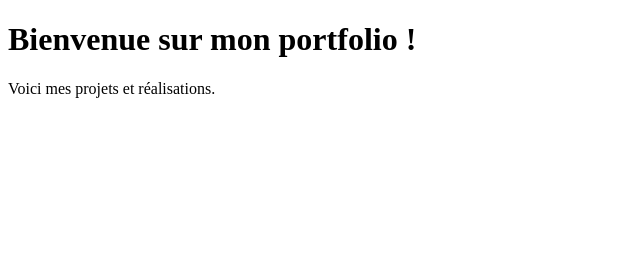
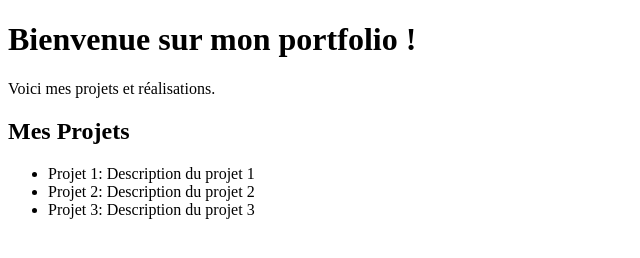
Before and after one commit to hamza-ourziki25/monpotfolio, a plain HTML site: page index.html in a window 1280 px wide. Shown: the whole page, without its empty margins (0-640 px from the left). Drawn offline with Linux system fonts and the light colour scheme.

Commit message:
ajout des ligne en index.html

```diff
--- a/index.html
+++ b/index.html
@@ -6,5 +6,11 @@
 <body>
     <h1>Bienvenue sur mon portfolio ! </h1>
     <p>Voici mes projets et réalisations.</p>
+        <h2>Mes Projets</h2>
+    <ul>
+        <li>Projet 1: Description du projet 1</li>
+        <li>Projet 2: Description du projet 2</li>
+        <li>Projet 3: Description du projet 3</li>
+    </ul>
 </body>
 </html>
```
